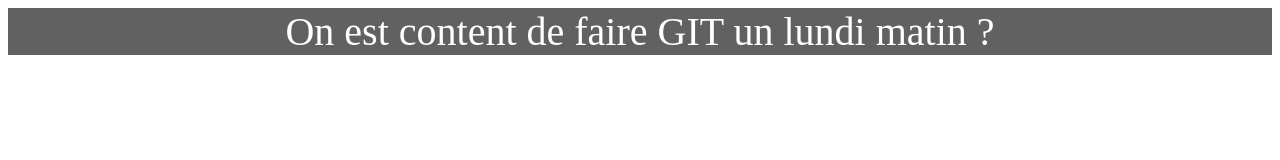
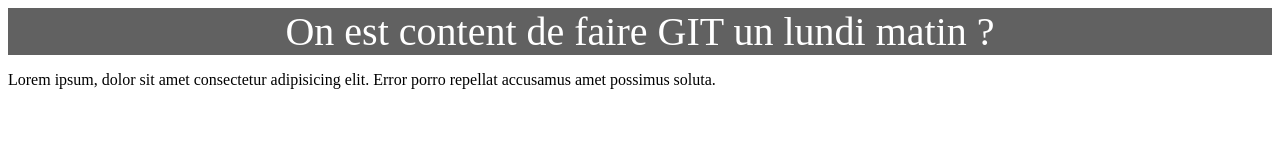
Before and after one commit to ChristopherLegrand/mon_super_projet, a plain HTML site: page index.html in a window 1280 px wide. Drawn offline with Linux system fonts and the light colour scheme.

Commit message:
Ajout de la div Description

```diff
--- a/index.html
+++ b/index.html
@@ -14,5 +14,10 @@
     On est content de faire GIT un lundi matin ?
 </div>
 
+<!-- DESCRIPTION -->
+<div>
+    <p>Lorem ipsum, dolor sit amet consectetur adipisicing elit. Error porro repellat accusamus amet possimus soluta.</p>
+</div>
+
 </body>
 </html>
```
